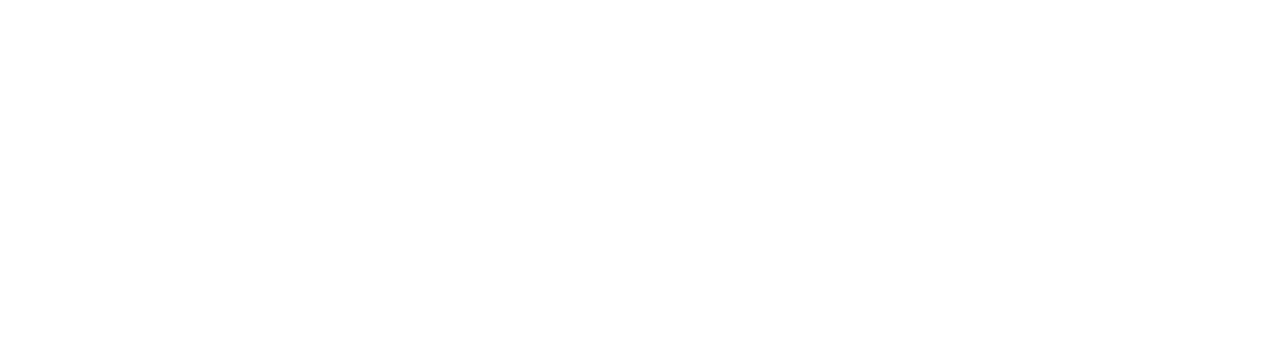
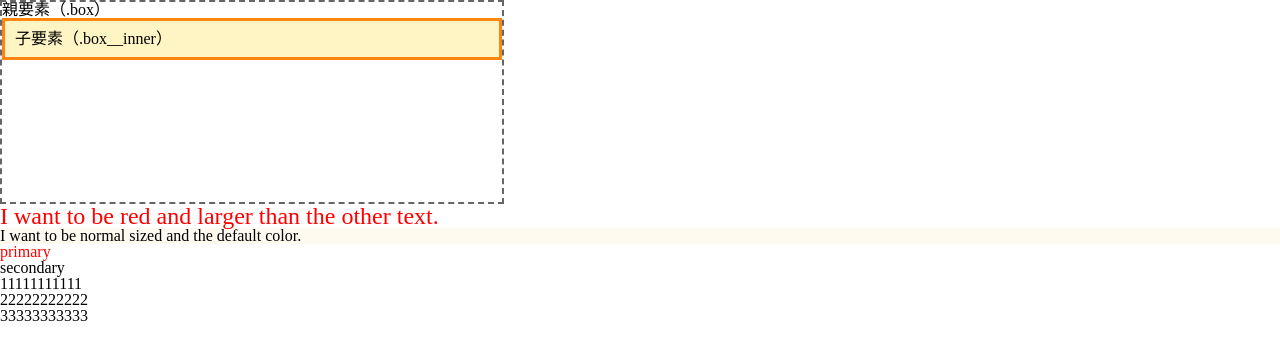
Before and after one commit to shiropt/nuxt3-test, a Nuxt app: page /learn-css in a window 1280 px wide. Before the commit this address had no page. Shown: the top 360 px of the page. Built offline with nearby package versions, Linux system fonts and the light colour scheme.

Commit message:
learn-css1

```diff
--- /dev/null
+++ b/assets/css/reset.css
@@ -0,0 +1,168 @@
+@charset "UTF-8";
+/* src/assets/css/reset.css */
+
+html,
+body,
+div,
+span,
+object,
+iframe,
+h1,
+h2,
+h3,
+h4,
+h5,
+h6,
+p,
+blockquote,
+pre,
+abbr,
+address,
+cite,
+code,
+del,
+dfn,
+em,
+img,
+ins,
+kbd,
+q,
+samp,
+small,
+strong,
+sub,
+sup,
+var,
+b,
+i,
+dl,
+dt,
+dd,
+ol,
+ul,
+li,
+fieldset,
+form,
+label,
+legend,
+table,
+caption,
+tbody,
+tfoot,
+thead,
+tr,
+th,
+td,
+article,
+aside,
+canvas,
+details,
+figcaption,
+figure,
+footer,
+header,
+hgroup,
+menu,
+nav,
+section,
+summary,
+time,
+mark,
+audio,
+video {
+  margin: 0;
+  padding: 0;
+  border: 0;
+  outline: 0;
+  font-size: 100%;
+  vertical-align: baseline;
+  background: transparent;
+}
+
+body {
+  line-height: 1;
+}
+
+article,
+aside,
+details,
+figcaption,
+figure,
+footer,
+header,
+hgroup,
+menu,
+nav,
+section {
+  display: block;
+}
+
+nav ul {
+  list-style: none;
+}
+
+blockquote,
+q {
+  quotes: none;
+}
+
+blockquote:before,
+blockquote:after,
+q:before,
+q:after {
+  content: "";
+  content: none;
+}
+
+a {
+  margin: 0;
+  padding: 0;
+  font-size: 100%;
+  vertical-align: baseline;
+  background: transparent;
+}
+
+/* change colours to suit your needs */
+ins {
+  background-color: #ff9;
+  color: #000;
+  text-decoration: none;
+}
+
+/* change colours to suit your needs */
+mark {
+  background-color: #ff9;
+  color: #000;
+  font-style: italic;
+  font-weight: bold;
+}
+
+del {
+  text-decoration: line-through;
+}
+
+abbr[title],
+dfn[title] {
+  border-bottom: 1px dotted;
+  cursor: help;
+}
+
+table {
+  border-collapse: collapse;
+  border-spacing: 0;
+}
+
+/* change border colour to suit your needs */
+hr {
+  display: block;
+  height: 1px;
+  border: 0;
+  border-top: 1px solid #cccccc;
+  margin: 1em 0;
+  padding: 0;
+}
+
+input,
+select {
+  vertical-align: middle;
+}
--- /dev/null
+++ b/assets/css/styles.css
@@ -0,0 +1,27 @@
+@charset "UTF-8";
+/* src/assets/css/style.css */
+
+html {
+  font-size: 62.5%;
+}
+
+body {
+  color: #333;
+  font-size: 1.2rem;
+  font-family: neue-haas-grotesk-text, noto-sans-cjk-jp, sans-serif;
+  -webkit-text-size-adjust: 100%;
+}
+
+*,
+*::before,
+*::after {
+  box-sizing: border-box;
+}
+
+a:link,
+a:visited,
+a:hover,
+a:active {
+  color: #d03c56;
+  text-decoration: none;
+}
--- a/nuxt.config.ts
+++ b/nuxt.config.ts
@@ -1,4 +1,5 @@
 // https://nuxt.com/docs/api/configuration/nuxt-config
 export default defineNuxtConfig({
   srcDir: "./src",
+  css: ["@/../assets/css/reset.css"],
 });
--- a/package.json
+++ b/package.json
@@ -8,6 +8,8 @@
     "postinstall": "nuxt prepare"
   },
   "devDependencies": {
-    "nuxt": "3.0.0"
+    "nuxt": "3.0.0",
+    "sass": "^1.57.1",
+    "sass-loader": "^13.2.0"
   }
 }
--- a/src/pages/index.vue
+++ b/src/pages/index.vue
@@ -1,6 +1,8 @@
 <script setup lang="ts">
 type Todo = { userId: number; id: number; title: string; completed: boolean };
-const { data, error } = await useFetch<Todo[]>(() => "https://jsonplaceholder.typicode.com/todos");
+const { data, error } = await useFetch<Todo[]>(
+  () => "https://jsonplaceholder.typicode.com/todos"
+);
 </script>
 <template>
   <div>
--- /dev/null
+++ b/src/pages/learn-css.vue
@@ -0,0 +1,53 @@
+<script setup lang="ts"></script>
+<template>
+  <main>
+    <div class="box">
+      親要素（.box）
+      <div class="box__inner">子要素（.box__inner）</div>
+    </div>
+    <article>
+      <p>I want to be red and larger than the other text.</p>
+      <p>I want to be normal sized and the default color.</p>
+    </article>
+    <div data-type="primary">primary</div>
+    <div data-type="secondary">secondary</div>
+    <ul>
+      <li>11111111111</li>
+      <li>22222222222</li>
+      <li>33333333333</li>
+    </ul>
+  </main>
+</template>
+<style lang="scss" scoped>
+.box {
+  width: 500px;
+  height: 200px;
+  border: 2px dashed #666;
+
+  &__inner {
+    width: 100%;
+    padding: 10px;
+    background-color: #fff4c3;
+    border: 3px solid #ff8410;
+    box-sizing: border-box;
+  }
+}
+article p:first-of-type {
+  color: red;
+  font-size: 1.5em;
+}
+[data-type="primary"] {
+  color: red;
+}
+/* 偶数段落を対象とする */
+p:nth-child(even) {
+  background: floralwhite;
+}
+li::marker {
+  color: red;
+}
+::selection {
+  background: black;
+  color: white;
+}
+</style>
```
Also changed, not shown: 1 other file (tests, documents, lock files or other folders).
